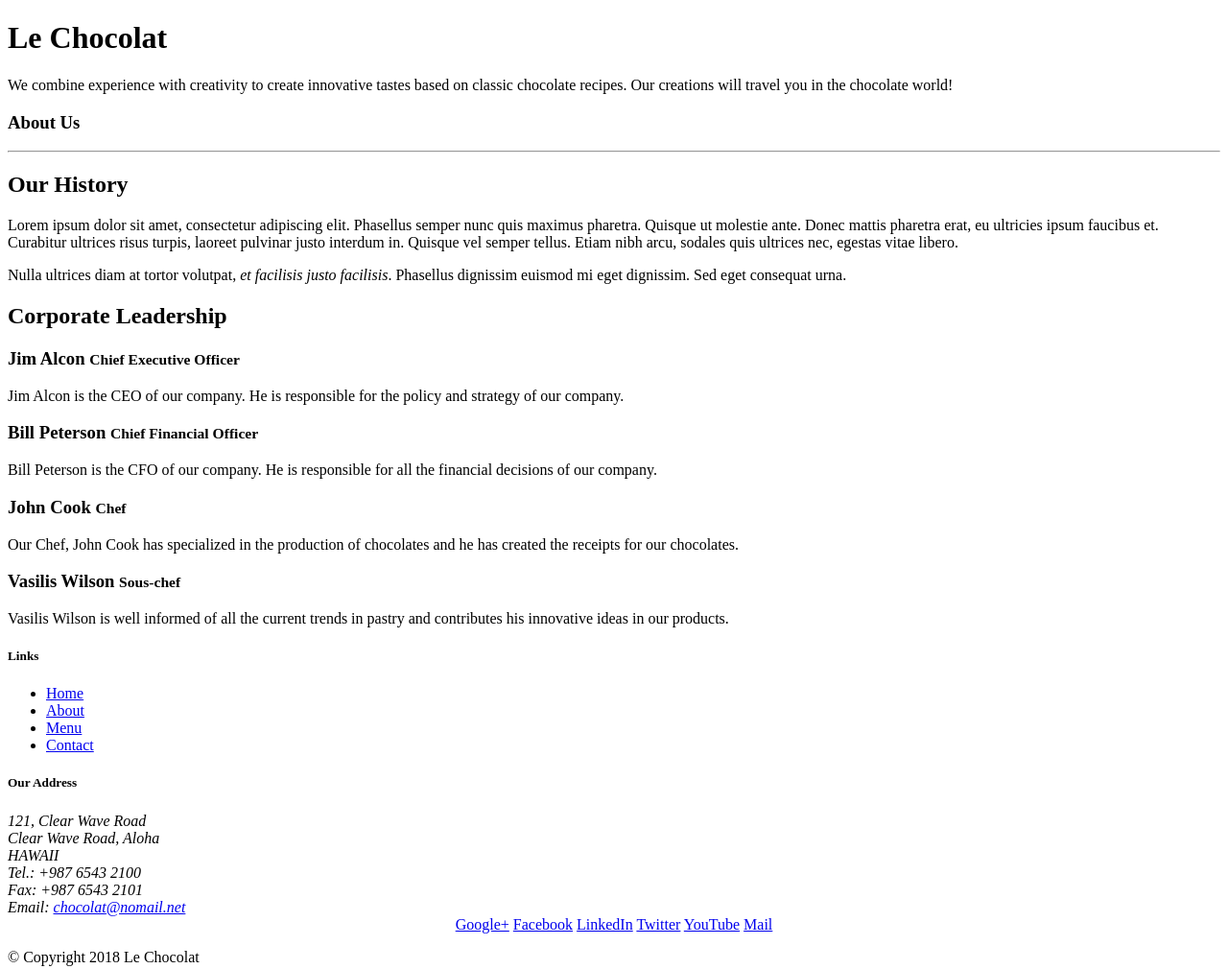
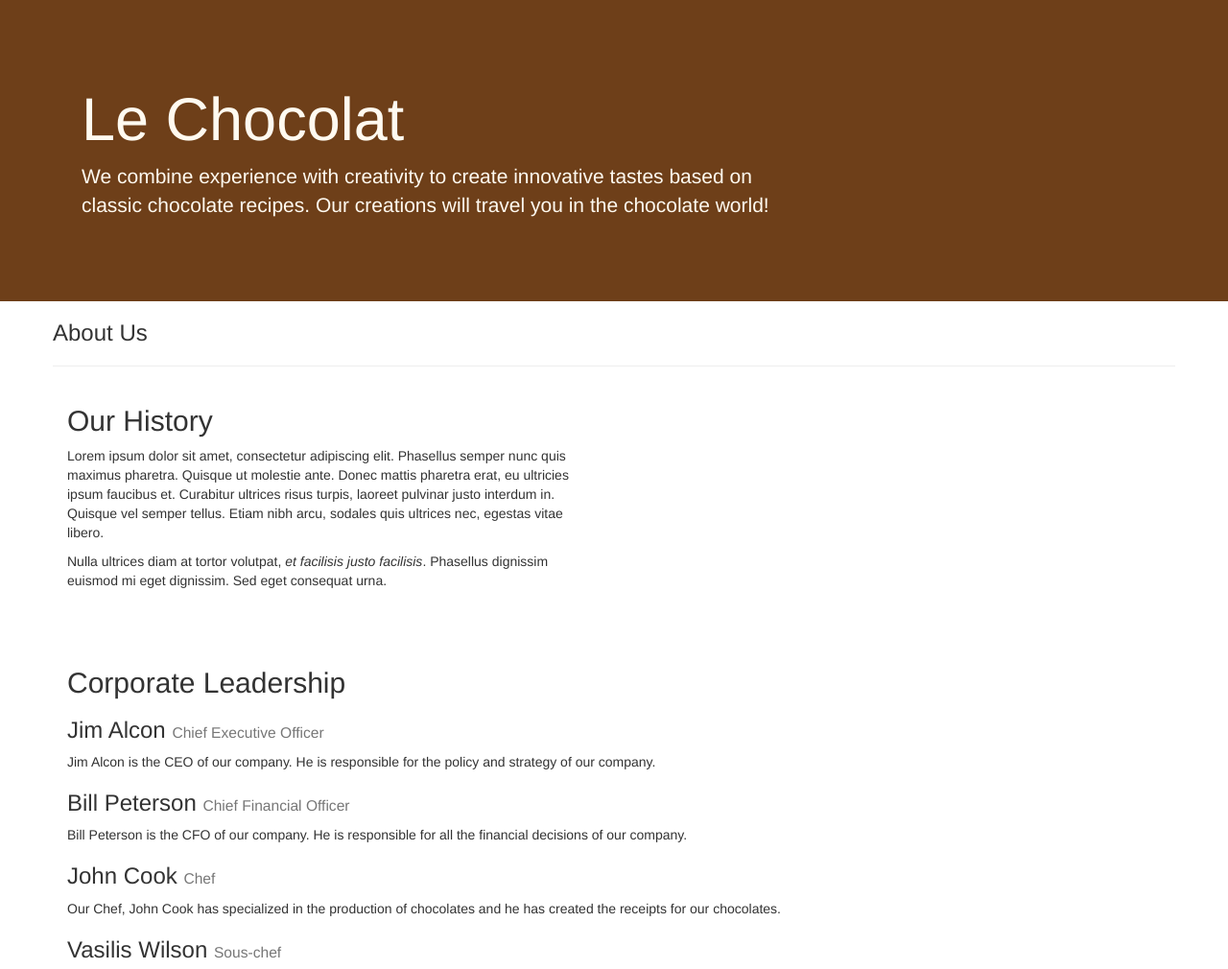
Before and after one commit to andytheochari/lechocolatAndriana, a plain HTML site: page aboutus.html in a window 1280 px wide. Shown: the top 1010 px of the page at 96% size. Drawn offline with nearby package versions, Linux system fonts and the light colour scheme.

Commit message:
Bootstrap Assignment 1 Task 2

```diff
--- a/aboutus.html
+++ b/aboutus.html
@@ -4,7 +4,13 @@
 <head>
 
     <title>Le Chocolat</title>
-
+ <!-- Required meta tags always come first -->
+ <meta charset="utf-8">
+ <meta name="viewport" content="width=device-width, initial-scale=1, shrink-to-fit=no">
+ <meta http-equiv="x-ua-compatible" content="ie=edge">
+ <!-- Bootstrap CSS -->
+ <link rel="stylesheet" href="node_modules/bootstrap/dist/css/bootstrap.min.css">
+ <link rel="stylesheet" href="css/styles.css">
 </head>
 
 <body>
@@ -22,27 +28,27 @@
         </div>
     </header>
 
-    <div>
-        <div>
-            <div>
+    <div class="container">
+        <div class="row row-container" >
+            <div class="col 12">
                <h3>About Us</h3>
                <hr>
             </div>
         </div>
 
-        <div>
-            <div>
+        <div class="row row-container">
+            <div class="col-12 col-sm-6">
                 <h2>Our History</h2>
                 <p>Lorem ipsum dolor sit amet, consectetur adipiscing elit. Phasellus semper nunc quis maximus pharetra. Quisque ut molestie ante. Donec mattis pharetra erat, eu ultricies ipsum faucibus et. Curabitur ultrices risus turpis, laoreet pulvinar justo interdum in. Quisque vel semper tellus. Etiam nibh arcu, sodales quis ultrices nec, egestas vitae libero. </p>
                 <p>Nulla ultrices diam at tortor volutpat, <em>et facilisis justo facilisis</em>. Phasellus dignissim euismod mi eget dignissim. Sed eget consequat urna. </p>
             </div>
-            <div>
+            <div class="col col-sm">
             </div>
         </div>
 
 
-        <div>
-            <div>
+        <div class="row row-content">
+            <div class="col col-12">
                 <h2>Corporate Leadership</h2>
                 <h3>Jim Alcon <small>Chief Executive Officer </small></h3>
                 <p>Jim Alcon is the CEO of our company. He is responsible for the policy and strategy of our company. </p>
@@ -98,7 +104,11 @@
            </div>
         </div>
     </footer>
-
+<!-- jQuery first, then Tether, then Bootstrap JS. -->
+<script src="node_modules/jquery/dist/jquery.min.js"></script>
+<script src="node_modules/tether/dist/js/tether.min.js"></script>
+<script src="node_modules/popper.js/dist/umd/popper.min.js"></script>
+<script src="node_modules/bootstrap/dist/js/bootstrap.min.js"></script>
 </body>
 
 </html>
```
